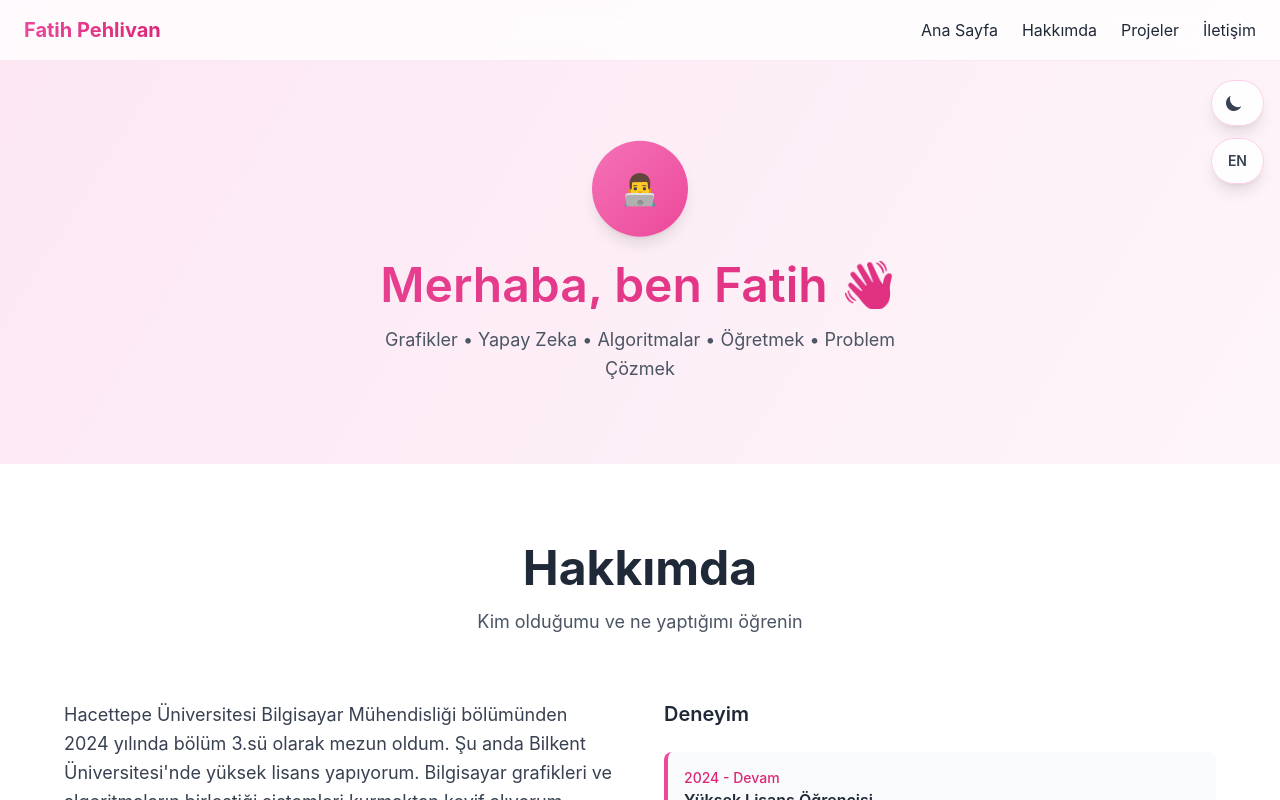
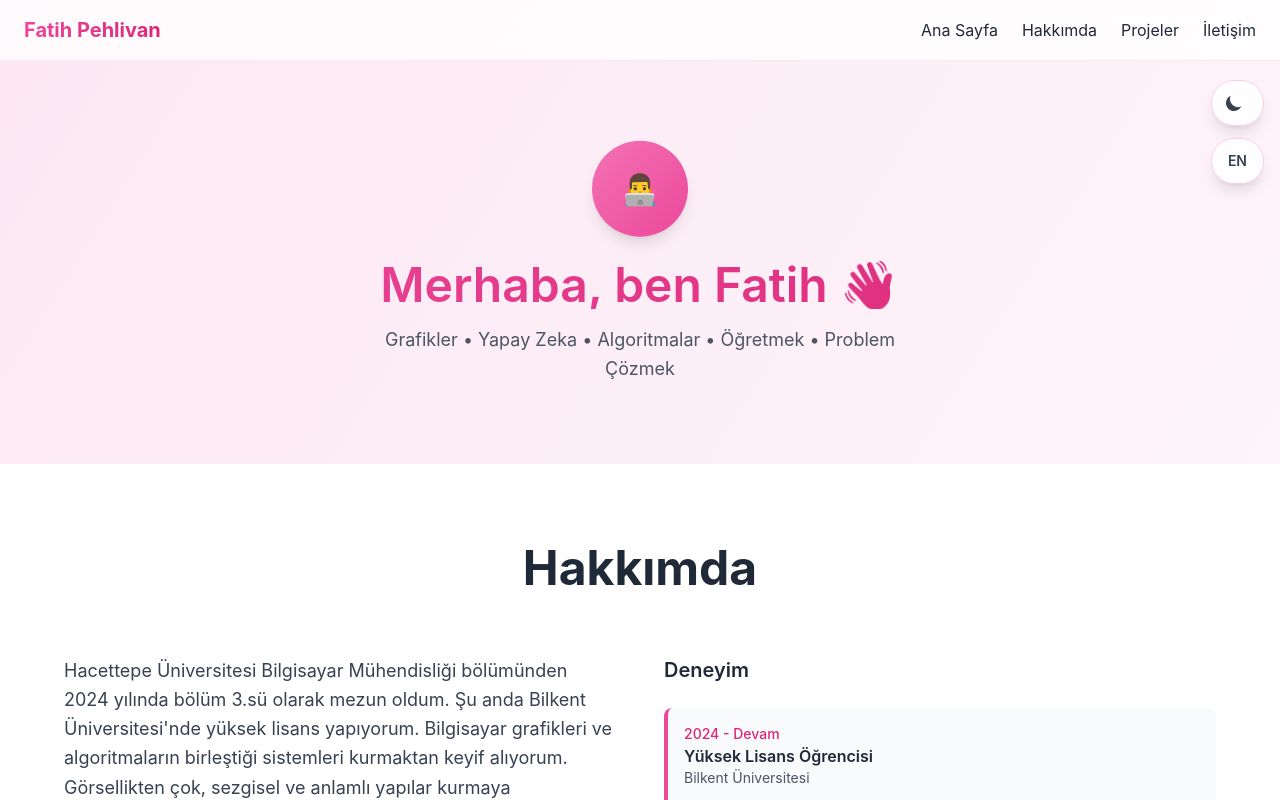
Before and after one commit to fatihpehlvan/fatihpehlvan.github.io, a React (Vite) app: page / in a window 1280 px wide. Shown: the top 800 px of the page. Built offline with nearby package versions, Linux system fonts and the light colour scheme; the HTML template or start-up script is replaced by a standard one.

Commit message:
remove subtitle

```diff
--- a/src/App.jsx
+++ b/src/App.jsx
@@ -32,7 +32,6 @@ function App() {
     },
     about: {
       title: "Hakkımda",
-      subtitle: "Kim olduğumu ve ne yaptığımı öğrenin",
       text: "Hacettepe Üniversitesi Bilgisayar Mühendisliği bölümünden 2024 yılında bölüm 3.sü olarak mezun oldum. Şu anda Bilkent Üniversitesi'nde yüksek lisans yapıyorum. Bilgisayar grafikleri ve algoritmaların birleştiği sistemleri kurmaktan keyif alıyorum. Görsellikten çok, sezgisel ve anlamlı yapılar kurmaya odaklanıyorum. Öğrendiklerimi paylaşmayı, kavramları sadeleştirerek anlatmayı ve teknik detayların içindeki sadeliği bulmayı seviyorum.",
       experience: {
         title: "Deneyim",
@@ -77,7 +76,6 @@ function App() {
     },
     about: {
       title: "About Me",
-      subtitle: "Get to know who I am and what I do",
       text: "I graduated from Hacettepe University as the 3rd in my department in 2024, and I'm currently a master's student at Bilkent University. I'm passionate about building systems at the intersection of computer graphics and algorithms. Rather than visual design or modeling, I focus on structure, intuition, and problem-solving. I enjoy teaching what I learn and designing solutions that feel logical and purposeful.",
       experience: {
         title: "Experience",
--- a/src/components/About.jsx
+++ b/src/components/About.jsx
@@ -15,11 +15,6 @@ function About({ isDark, t }) {
           }`}>
             {t.about.title}
           </h2>
-          <p className={`text-lg ${
-            isDark ? 'text-gray-400' : 'text-gray-600'
-          }`}>
-            {t.about.subtitle}
-          </p>
         </div>
 
         <div className="grid lg:grid-cols-2 gap-12 items-start">
```
